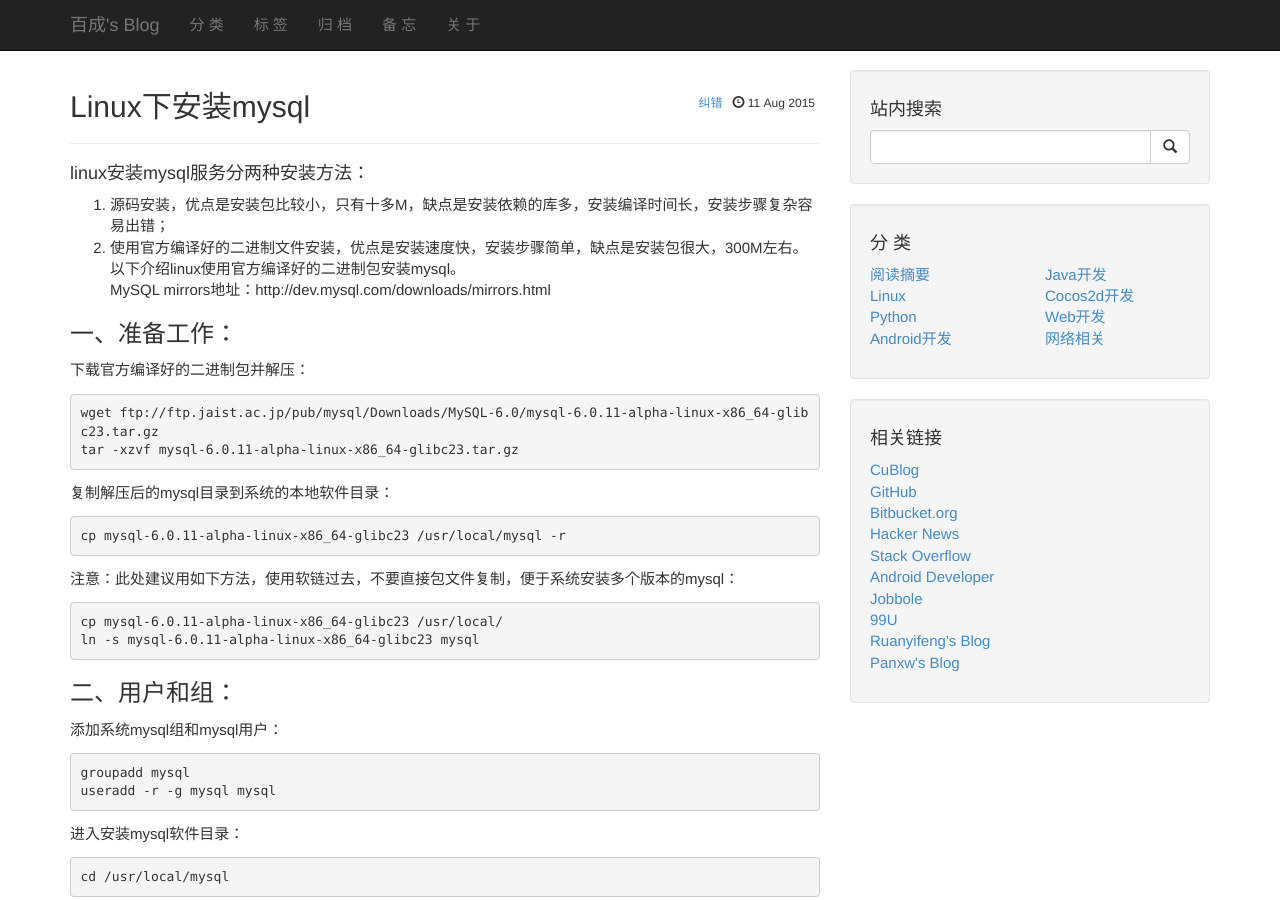
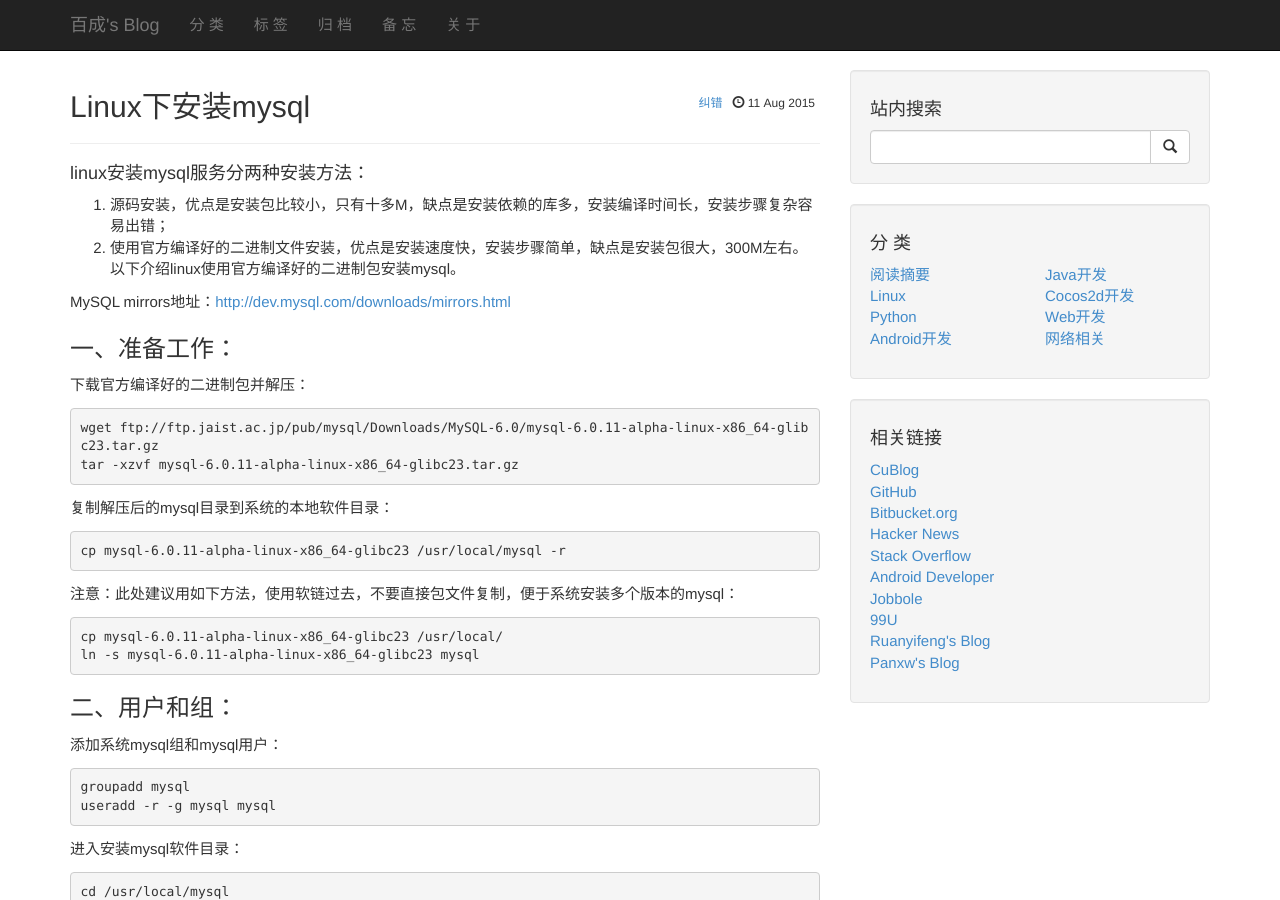
Before and after one commit to zbc0512/zbc0512.github.io, a Jekyll site: the page built from _posts/2015-08-11-linux-mysql-install.md, in a window 1280 px wide and 900 px high. Built offline with Jekyll 4.4.1, drawn with Linux system fonts in a browser that asks for light colours; Markdown is read by kramdown in place of the engine named in the settings; comment, search, counter and statistics services are not loaded; some of the changed text lies outside the part shown.

Commit message:
Update 2015-08-11-linux-mysql-install.md

```diff
--- a/_posts/2015-08-11-linux-mysql-install.md
+++ b/_posts/2015-08-11-linux-mysql-install.md
@@ -8,7 +8,8 @@ tags: "Linux"
 ####linux安装mysql服务分两种安装方法：
 1. 源码安装，优点是安装包比较小，只有十多M，缺点是安装依赖的库多，安装编译时间长，安装步骤复杂容易出错；
 2. 使用官方编译好的二进制文件安装，优点是安装速度快，安装步骤简单，缺点是安装包很大，300M左右。以下介绍linux使用官方编译好的二进制包安装mysql。
-MySQL mirrors地址：http://dev.mysql.com/downloads/mirrors.html
+
+MySQL mirrors地址：<http://dev.mysql.com/downloads/mirrors.html>
 
 ###一、准备工作：
 下载官方编译好的二进制包并解压：
@@ -84,6 +85,6 @@ MySQL mirrors地址：http://dev.mysql.com/downloads/mirrors.html
     /usr/local/mysql/bin/mysqladmin -u root password '密码'
 
 ###六、参考链接：
-http://jingyan.baidu.com/article/a378c9609eb652b3282830fd.html
-http://blog.csdn.net/wendi_0506/article/details/39478369
-http://blog.csdn.net/superchanon/article/details/8546254
+<http://jingyan.baidu.com/article/a378c9609eb652b3282830fd.html>
+<http://blog.csdn.net/wendi_0506/article/details/39478369>
+>http://blog.csdn.net/superchanon/article/details/8546254>
```
